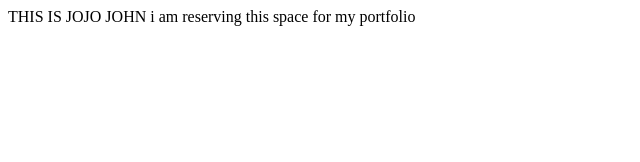
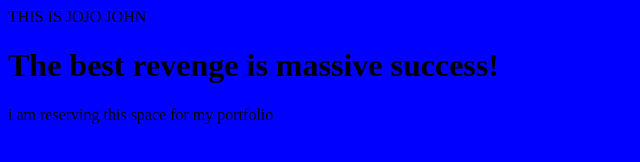
Before and after one commit to Jojojohn06/JOSITE, a plain HTML site: page index.html in a window 1280 px wide. Shown: the whole page, without its empty margins (0-640 px from the left). Drawn offline with Linux system fonts and the light colour scheme.

Commit message:
docs:quote added

```diff
--- a/index.html
+++ b/index.html
@@ -6,8 +6,9 @@
     <meta name="viewport" content="width=device-width, initial-scale=1.0">
     <title>PORTFOLIO SITE</title>
 </head>
-<body>
+<body bgcolor="blue">
   THIS IS JOJO JOHN
+  <h1>The best revenge is massive success!</h1>
   i am reserving this space for my portfolio
 </body>
 </html>
```
